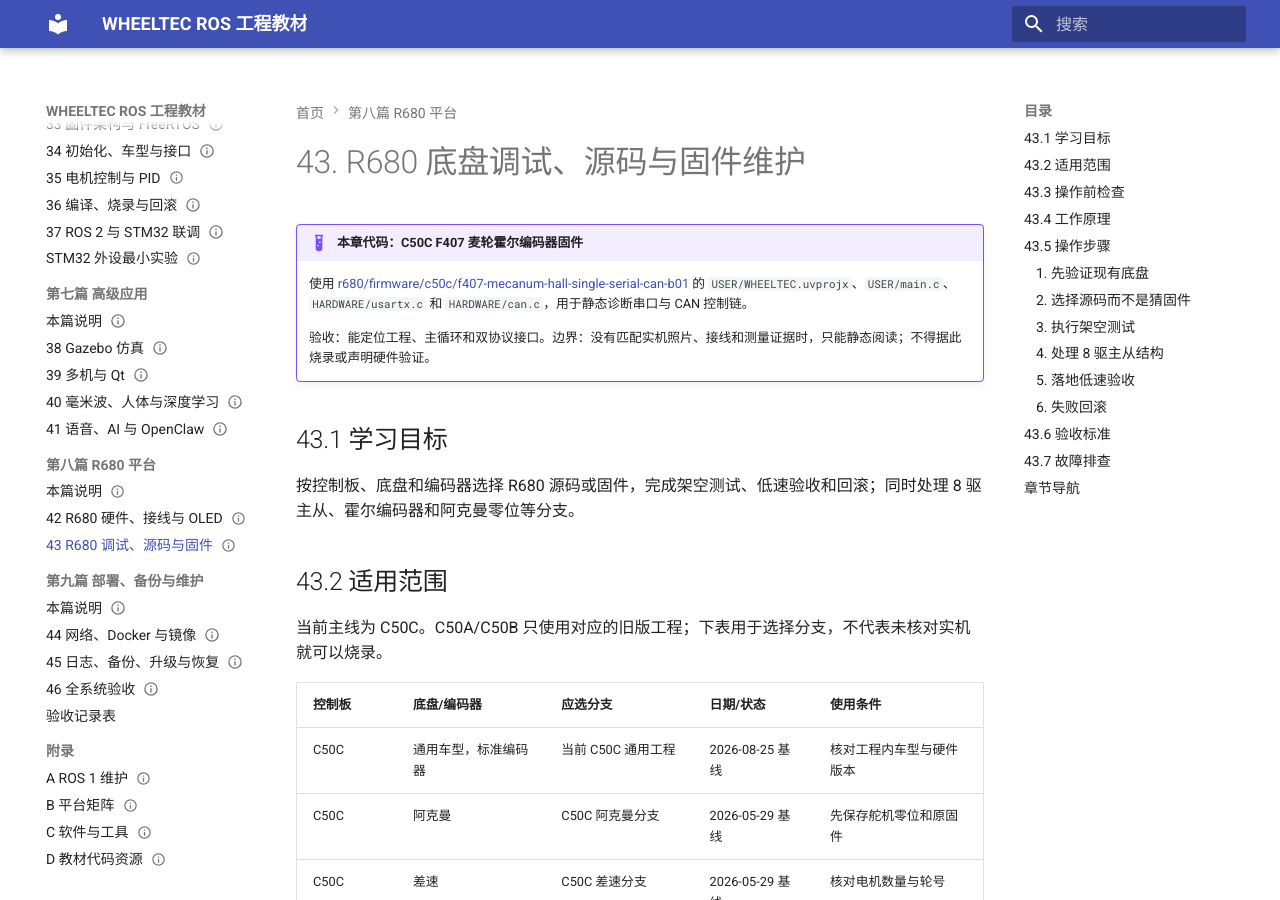
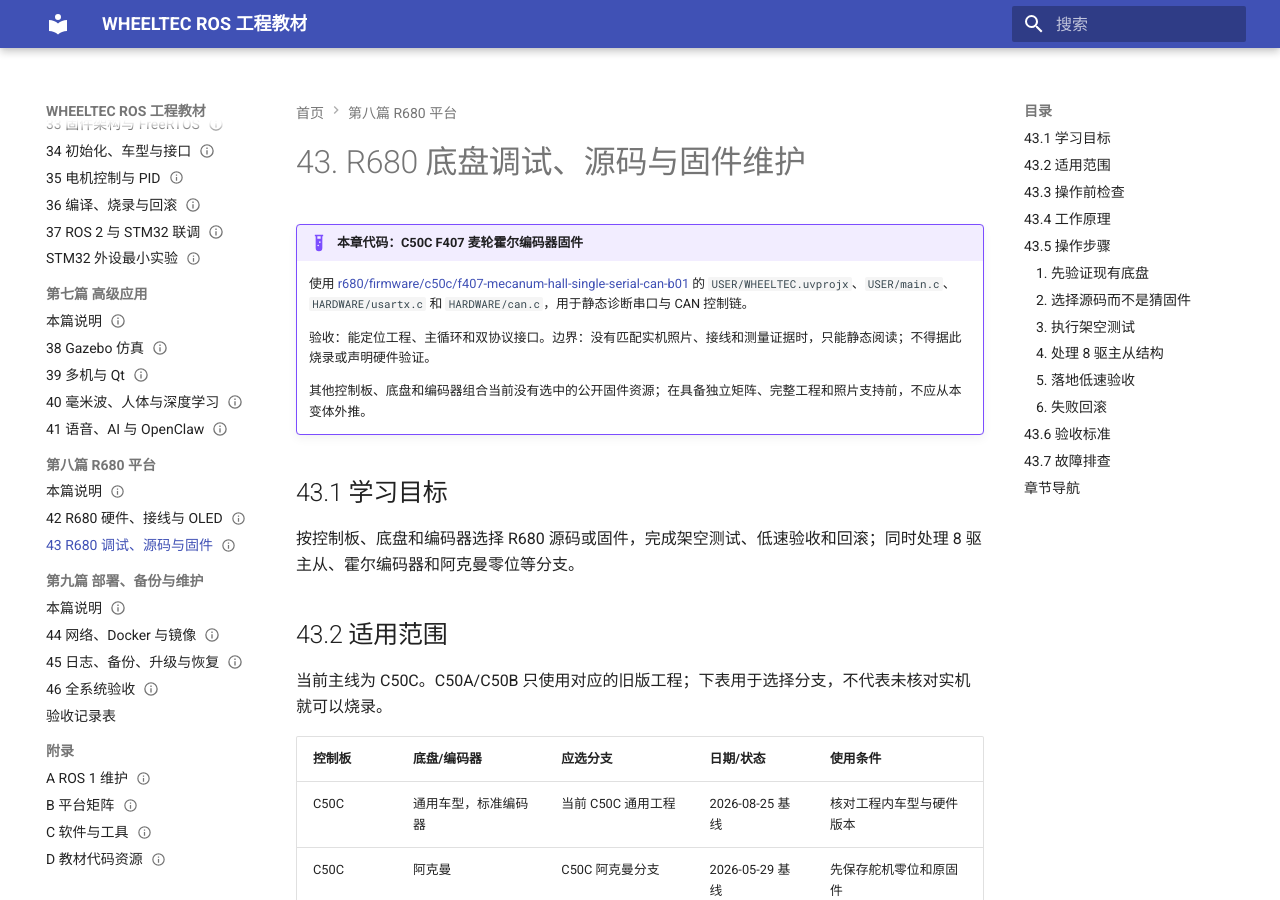
Before and after one commit to EnosElinsa/wheeltec-ros-textbook, an MkDocs documentation site: the page built from docs/08-r680-platform/43-r680-debug-source-firmware.md, in a window 1280 px wide and 900 px high. Built offline with MkDocs 1.6.1 and Material for MkDocs 9.7.7, drawn with Linux system fonts in a browser that asks for light colours.

Commit message:
docs: restrict R680 firmware applicability

```diff
--- a/docs/08-r680-platform/43-r680-debug-source-firmware.md
+++ b/docs/08-r680-platform/43-r680-debug-source-firmware.md
@@ -8,6 +8,8 @@
     使用 [r680/firmware/c50c/f407-mecanum-hall-single-serial-can-b01](https://github.com/EnosElinsa/wheeltec-ros-source-reference/tree/07a159d4ffb67165c905bcf62e46cb95ae32baae/r680/firmware/c50c/f407-mecanum-hall-single-serial-can-b01) 的 `USER/WHEELTEC.uvprojx`、`USER/main.c`、`HARDWARE/usartx.c` 和 `HARDWARE/can.c`，用于静态诊断串口与 CAN 控制链。
 
     验收：能定位工程、主循环和双协议接口。边界：没有匹配实机照片、接线和测量证据时，只能静态阅读；不得据此烧录或声明硬件验证。
+
+    其他控制板、底盘和编码器组合当前没有选中的公开固件资源；在具备独立矩阵、完整工程和照片支持前，不应从本变体外推。
 
 ## 43.1 学习目标
 
--- /dev/null
+++ b/docs/superpowers/audits/task-6-r680-static.txt
@@ -0,0 +1 @@
+Static source-tree review only. Hardware photo, wiring, measurement, flashing, runtime, and hardware verification are unavailable.
```
Also changed, not shown: 1 other file.
